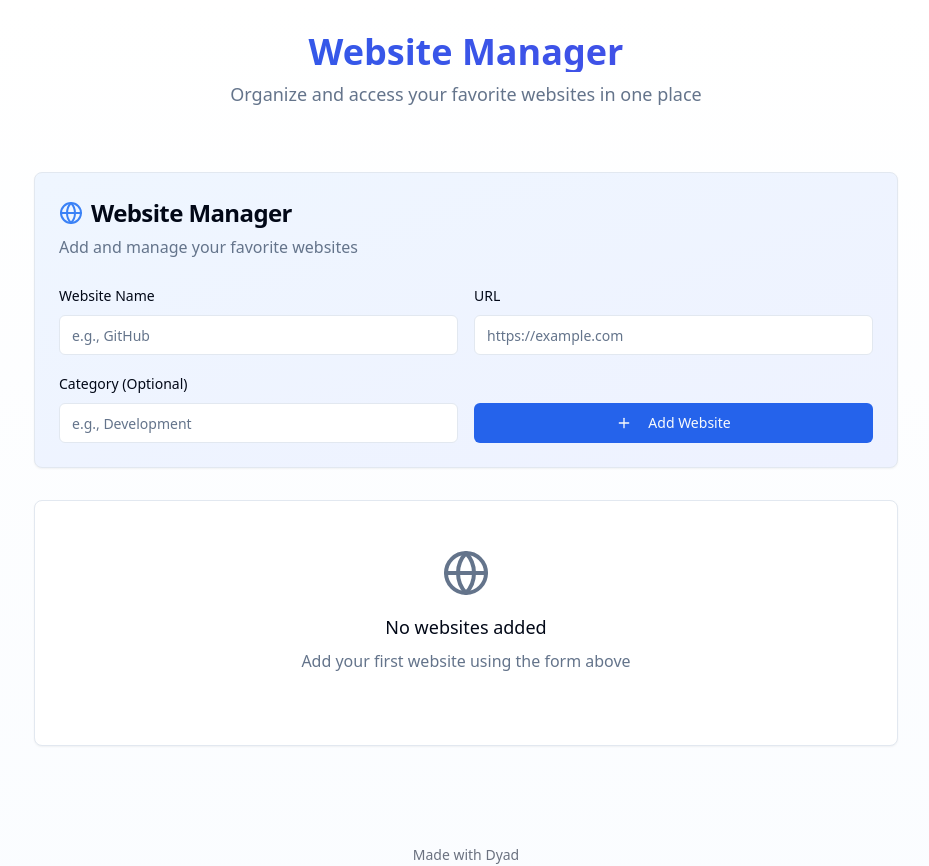
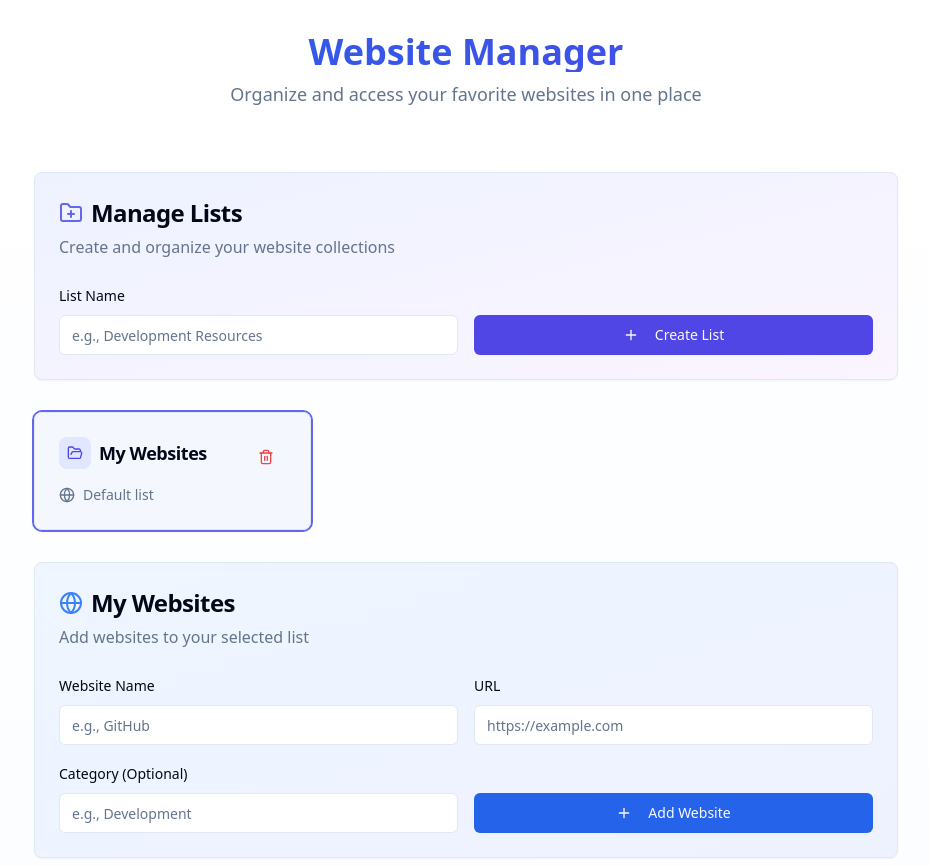
Before and after one commit to Rajveer1111231/CTONEW, a React (Vite) app: page / in a window 1280 px wide. Shown: the top 866 px of the page, without its empty margins (174-1103 px from the left). Built offline with nearby package versions, Linux system fonts and the light colour scheme.

Commit message:
[dyad] Adding multi-list functionality to the website manager - wrote 3 file(s)

```diff
--- /dev/null
+++ b/src/components/ListManager.tsx
@@ -0,0 +1,169 @@
+"use client";
+
+import { useState } from "react";
+import { Card, CardContent, CardHeader, CardTitle } from "@/components/ui/card";
+import { Button } from "@/components/ui/button";
+import { Input } from "@/components/ui/input";
+import { Label } from "@/components/ui/label";
+import {
+  Plus,
+  Trash2,
+  Edit3,
+  Globe,
+  FolderOpen,
+  FolderPlus
+} from "lucide-react";
+import { useToast } from "@/hooks/use-toast";
+
+interface WebsiteList {
+  id: string;
+  name: string;
+  createdAt: Date;
+}
+
+const ListManager = ({
+  lists,
+  setLists,
+  activeListId,
+  setActiveListId
+}: {
+  lists: WebsiteList[];
+  setLists: (lists: WebsiteList[]) => void;
+  activeListId: string | null;
+  setActiveListId: (id: string) => void;
+}) => {
+  const [newListName, setNewListName] = useState("");
+  const { toast } = useToast();
+
+  const addList = () => {
+    if (!newListName.trim()) {
+      toast({
+        title: "Validation Error",
+        description: "Please enter a list name",
+        variant: "destructive",
+      });
+      return;
+    }
+
+    const newList: WebsiteList = {
+      id: Math.random().toString(36).substring(2, 9),
+      name: newListName,
+      createdAt: new Date(),
+    };
+
+    setLists([...lists, newList]);
+    setNewListName("");
+
+    toast({
+      title: "List Created",
+      description: `${newList.name} has been created`,
+    });
+  };
+
+  const removeList = (id: string, name: string) => {
+    setLists(lists.filter(list => list.id !== id));
+    if (activeListId === id) {
+      setActiveListId(lists.length > 1 ? lists[0].id : "");
+    }
+    toast({
+      title: "List Removed",
+      description: `${name} has been deleted`,
+    });
+  };
+
+  return (
+    <div className="max-w-4xl mx-auto p-4">
+      <Card className="mb-8 bg-gradient-to-br from-indigo-50 to-purple-50 dark:from-indigo-950 dark:to-purple-950">
+        <CardHeader>
+          <CardTitle className="flex items-center gap-2 text-2xl">
+            <FolderPlus className="h-6 w-6 text-indigo-500" />
+            Manage Lists
+          </CardTitle>
+          <p className="text-muted-foreground">
+            Create and organize your website collections
+          </p>
+        </CardHeader>
+        <CardContent>
+          <div className="grid grid-cols-1 md:grid-cols-2 gap-4">
+            <div className="space-y-2">
+              <Label htmlFor="listName">List Name</Label>
+              <Input
+                id="listName"
+                placeholder="e.g., Development Resources"
+                value={newListName}
+                onChange={(e) => setNewListName(e.target.value)}
+              />
+            </div>
+            <div className="flex items-end">
+              <Button
+                onClick={addList}
+                className="w-full bg-indigo-600 hover:bg-indigo-700"
+              >
+                <Plus className="mr-2 h-4 w-4" />
+                Create List
+              </Button>
+            </div>
+          </div>
+        </CardContent>
+      </Card>
+
+      {lists.length === 0 ? (
+        <Card className="text-center py-12">
+          <CardContent>
+            <FolderOpen className="mx-auto h-12 w-12 text-muted-foreground" />
+            <h3 className="mt-4 text-lg font-medium">No lists created</h3>
+            <p className="mt-2 text-muted-foreground">
+              Create your first list using the form above
+            </p>
+          </CardContent>
+        </Card>
+      ) : (
+        <div className="grid grid-cols-1 md:grid-cols-2 lg:grid-cols-3 gap-4">
+          {lists.map((list) => (
+            <Card
+              key={list.id}
+              className={`cursor-pointer transition-all duration-300 hover:shadow-lg hover:-translate-y-1 ${
+                activeListId === list.id
+                  ? "ring-2 ring-indigo-500 bg-indigo-50/50 dark:bg-indigo-900/20"
+                  : ""
+              }`}
+              onClick={() => setActiveListId(list.id)}
+            >
+              <CardHeader className="pb-2">
+                <div className="flex justify-between items-start">
+                  <CardTitle className="text-lg flex items-center gap-2">
+                    <div className="bg-indigo-100 dark:bg-indigo-900 p-2 rounded-lg">
+                      <FolderOpen className="h-4 w-4 text-indigo-600 dark:text-indigo-300" />
+                    </div>
+                    <span className="truncate max-w-[140px]">{list.name}</span>
+                  </CardTitle>
+                  <Button
+                    variant="ghost"
+                    size="icon"
+                    onClick={(e) => {
+                      e.stopPropagation();
+                      removeList(list.id, list.name);
+                    }}
+                    className="text-destructive hover:text-destructive hover:bg-destructive/10"
+                  >
+                    <Trash2 className="h-4 w-4" />
+                  </Button>
+                </div>
+              </CardHeader>
+              <CardContent>
+                <div className="flex items-center text-sm text-muted-foreground">
+                  <Globe className="mr-2 h-4 w-4" />
+                  <span>
+                    {list.id === "default" ? "Default list" : "Custom list"}
+                  </span>
+                </div>
+              </CardContent>
+            </Card>
+          ))}
+        </div>
+      )}
+    </div>
+  );
+};
+
+export default ListManager;
--- a/src/components/WebsiteList.tsx
+++ b/src/components/WebsiteList.tsx
@@ -23,10 +23,26 @@ interface Website {
   url: string;
   category: string;
   createdAt: Date;
+  listId: string;
 }
 
-const WebsiteList = () => {
-  const [websites, setWebsites] = useState<Website[]>([]);
+interface WebsiteList {
+  id: string;
+  name: string;
+  createdAt: Date;
+}
+
+const WebsiteList = ({
+  websites,
+  setWebsites,
+  lists,
+  activeListId
+}: {
+  websites: Website[];
+  setWebsites: (websites: Website[]) => void;
+  lists: WebsiteList[];
+  activeListId: string | null;
+}) => {
   const [name, setName] = useState("");
   const [url, setUrl] = useState("");
   const [category, setCategory] = useState("");
@@ -42,6 +58,15 @@ const WebsiteList = () => {
   };
 
   const addWebsite = () => {
+    if (!activeListId) {
+      toast({
+        title: "No List Selected",
+        description: "Please select a list first",
+        variant: "destructive",
+      });
+      return;
+    }
+
     if (!name.trim() || !url.trim()) {
       toast({
         title: "Validation Error",
@@ -66,6 +91,7 @@ const WebsiteList = () => {
       url,
       category: category || "General",
       createdAt: new Date(),
+      listId: activeListId,
     };
 
     setWebsites([...websites, newWebsite]);
@@ -91,16 +117,21 @@ const WebsiteList = () => {
     window.open(url, "_blank");
   };
 
+  const activeList = lists.find(list => list.id === activeListId);
+  const filteredWebsites = websites.filter(website => website.listId === activeListId);
+
   return (
     <div className="max-w-4xl mx-auto p-4">
       <Card className="mb-8 bg-gradient-to-br from-blue-50 to-indigo-50 dark:from-blue-950 dark:to-indigo-950">
         <CardHeader>
           <CardTitle className="flex items-center gap-2 text-2xl">
             <Globe className="h-6 w-6 text-blue-500" />
-            Website Manager
+            {activeList ? activeList.name : "Select a List"}
           </CardTitle>
           <p className="text-muted-foreground">
-            Add and manage your favorite websites
+            {activeList
+              ? "Add websites to your selected list"
+              : "Please select a list from the manager above"}
           </p>
         </CardHeader>
         <CardContent>
@@ -112,6 +143,7 @@ const WebsiteList = () => {
                 placeholder="e.g., GitHub"
                 value={name}
                 onChange={(e) => setName(e.target.value)}
+                disabled={!activeListId}
               />
             </div>
             <div className="space-y-2">
@@ -121,6 +153,7 @@ const WebsiteList = () => {
                 placeholder="https://example.com"
                 value={url}
                 onChange={(e) => setUrl(e.target.value)}
+                disabled={!activeListId}
               />
             </div>
             <div className="space-y-2">
@@ -130,12 +163,14 @@ const WebsiteList = () => {
                 placeholder="e.g., Development"
                 value={category}
                 onChange={(e) => setCategory(e.target.value)}
+                disabled={!activeListId}
               />
             </div>
             <div className="flex items-end">
               <Button
                 onClick={addWebsite}
                 className="w-full bg-blue-600 hover:bg-blue-700"
+                disabled={!activeListId}
               >
                 <Plus className="mr-2 h-4 w-4" />
                 Add Website
@@ -145,11 +180,21 @@ const WebsiteList = () => {
         </CardContent>
       </Card>
 
-      {websites.length === 0 ? (
+      {!activeListId ? (
+        <Card className="text-center py-12">
+          <CardContent>
+            <FolderOpen className="mx-auto h-12 w-12 text-muted-foreground" />
+            <h3 className="mt-4 text-lg font-medium">No List Selected</h3>
+            <p className="mt-2 text-muted-foreground">
+              Select a list from the manager above to start adding websites
+            </p>
+          </CardContent>
+        </Card>
+      ) : filteredWebsites.length === 0 ? (
         <Card className="text-center py-12">
           <CardContent>
             <Globe className="mx-auto h-12 w-12 text-muted-foreground" />
-            <h3 className="mt-4 text-lg font-medium">No websites added</h3>
+            <h3 className="mt-4 text-lg font-medium">No websites in this list</h3>
             <p className="mt-2 text-muted-foreground">
               Add your first website using the form above
             </p>
@@ -157,7 +202,7 @@ const WebsiteList = () => {
         </Card>
       ) : (
         <div className="grid grid-cols-1 md:grid-cols-2 lg:grid-cols-3 gap-4">
-          {websites.map((website) => (
+          {filteredWebsites.map((website) => (
             <Card
               key={website.id}
               className="hover:shadow-lg transition-all duration-300 hover:-translate-y-1"
--- a/src/pages/Index.tsx
+++ b/src/pages/Index.tsx
@@ -1,8 +1,31 @@
 // Update this page to include the website list manager
+import { useState } from "react";
 import { MadeWithDyad } from "@/components/made-with-dyad";
 import WebsiteList from "@/components/WebsiteList";
+import ListManager from "@/components/ListManager";
+
+interface Website {
+  id: string;
+  name: string;
+  url: string;
+  category: string;
+  createdAt: Date;
+  listId: string;
+}
+
+interface WebsiteList {
+  id: string;
+  name: string;
+  createdAt: Date;
+}
 
 const Index = () => {
+  const [websites, setWebsites] = useState<Website[]>([]);
+  const [lists, setLists] = useState<WebsiteList[]>([
+    { id: "default", name: "My Websites", createdAt: new Date() }
+  ]);
+  const [activeListId, setActiveListId] = useState<string | null>("default");
+
   return (
     <div className="min-h-screen bg-gradient-to-b from-background to-blue-50/30 dark:to-blue-950/10">
       <div className="container py-8">
@@ -15,7 +38,19 @@ const Index = () => {
           </p>
         </header>
 
-        <WebsiteList />
+        <ListManager
+          lists={lists}
+          setLists={setLists}
+          activeListId={activeListId}
+          setActiveListId={setActiveListId}
+        />
+
+        <WebsiteList
+          websites={websites}
+          setWebsites={setWebsites}
+          lists={lists}
+          activeListId={activeListId}
+        />
 
         <div className="mt-16">
           <MadeWithDyad />
```
